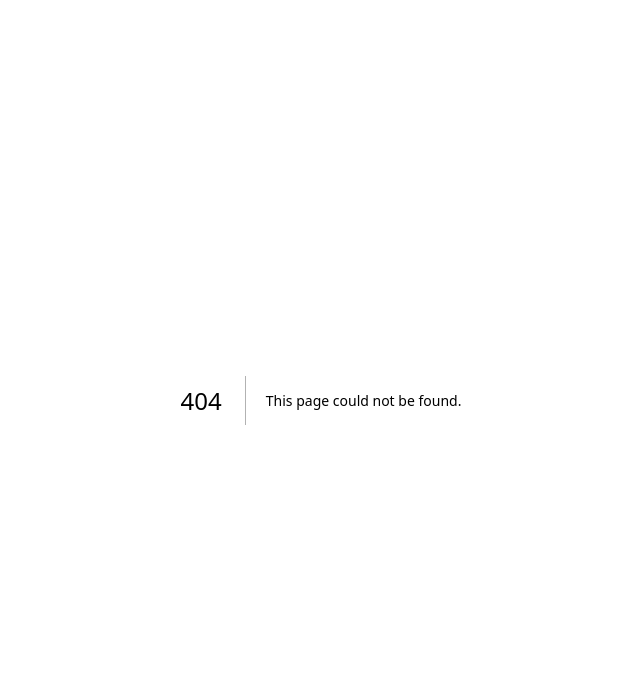
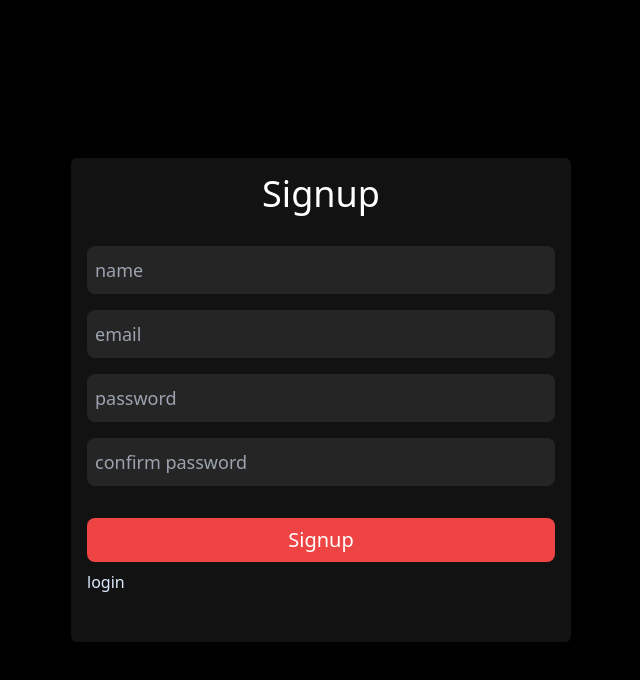
Before and after one commit to xanax02/movie-booking, a Next.js app: page /signup in a window 1280 px wide. Before the commit this address had no page. Shown: the top 680 px of the page, without its empty margins (319-959 px from the left). Built offline with nearby package versions, Linux system fonts and the light colour scheme.

Commit message:
signup-backend-logic

```diff
--- a/components/auth/Auth.js
+++ b/components/auth/Auth.js
@@ -1,9 +1,10 @@
+import Link from "next/link"
 
 import ButtonRed from "../UI/ButtonRed"
 import Input from "../UI/Input"
 
 
-const Auth = () => {
+const Auth = (props) => {
 
 
 
@@ -11,15 +12,22 @@ const Auth = () => {
     <div className="h-[100vh] w-[100ww] flex items-center justify-center ">
       <div className="w-[500px] bg-[#121212] rounded-md p-4">
         <div className="w-full text-center mb-4">
-            <h2 className="text-4xl ">Login</h2>
+            <h2 className="text-4xl ">{props.action}</h2>
         </div>
         <div>
+          {props.action === 'Signup' && <Input type='text' placeholder='name' />}
           <Input type='email' placeholder='email' />
-          <Input type='text' placeholder='password' />
+          <Input type='password' placeholder='password' />
+          {props.action === 'Signup' && <Input type='password' placeholder='confirm password' />}
         </div>
         <div className="flex flex-col my-8">
-          <ButtonRed>Login</ButtonRed>
-          <a href="/signup" className="text-center mt-2 text-blue-100 text-sm" >Forgot password</a>
+          {props.action === 'Login' && <ButtonRed>Login</ButtonRed>}
+          {props.action === 'Signup' && <ButtonRed>Signup</ButtonRed>}
+          <div className="flex items-center justify-between">
+            {props.action === 'Login' && <Link href="/signup" className="text-center mt-2 text-blue-100" >signup</Link>}
+            {props.action === 'Signup' && <Link href="/login" className="text-center mt-2 text-blue-100" >login</Link>}
+            {props.action === 'Login' && <Link href="/signup" className="text-center mt-2 text-blue-100 text-sm" >Forgot password</Link>}
+          </div>
         </div>
       </div>
     </div>
--- /dev/null
+++ b/lib/db.js
@@ -0,0 +1,7 @@
+import { MongoClient } from "mongodb";
+
+export async function connectDatabase() {
+    const client = await MongoClient.connect("mongodb+srv://admin-abhay:abhay888@cluster0.ybhkw.mongodb.net/movie-booking?retryWrites=true&w=majority");
+
+    return client;
+}
--- a/package.json
+++ b/package.json
@@ -9,7 +9,9 @@
     "lint": "next lint"
   },
   "dependencies": {
+    "mongodb": "^5.6.0",
     "next": "13.4.7",
+    "next-auth": "^4.22.1",
     "react": "18.2.0",
     "react-dom": "18.2.0"
   },
--- /dev/null
+++ b/pages/api/auth/signup.js
@@ -0,0 +1,30 @@
+import { connectDatabase } from "@/lib/db";
+
+async function handler(req,res) {
+
+    const { username, email, password, confirm_password } = req.body;
+
+    // validation user data
+    if(!username) { res.status(422).json( { message: 'Please enter a valid username' } ); return; }
+    if(!email || !email.contains('@')) { res.status(422).json({ message: 'Please enter a valid email' }); return  }
+    if(!password || !confirm_password || password.length <8) { res.status(422).json({ message: 'Please enter a valid password' }); return; }
+    if(password !== confirm_password) { res.status(422).json( { message: 'Password doesnot matches' } ); return ; }
+
+    //hashing password
+
+    // writing data on db
+    const client = await connectDatabase();
+
+    const db = client.db();
+
+    await db.collection('users').insertOne({
+        username,
+        email,
+        password,
+    })
+
+    // on successful data entry
+    res.status(201).json({ message: 'Successfully created new user' });
+}
+
+export default handler;
--- a/pages/login.js
+++ b/pages/login.js
@@ -1,11 +1,11 @@
 
 import Auth from "@/components/auth/Auth"
 
-const Signin = () => {
+const login = () => {
 
   return (
-    <Auth />
+    <Auth action='Login' />
   )
 }
 
-export default Signin
+export default login
--- /dev/null
+++ b/pages/signup.js
@@ -0,0 +1,10 @@
+import Auth from "@/components/auth/Auth"
+
+
+const signup = () => {
+  return (
+    <Auth action='Signup' />
+  )
+}
+
+export default signup
```
Also changed, not shown: pages/singup.js (deleted), 1 other file (tests, documents, lock files or other folders).
